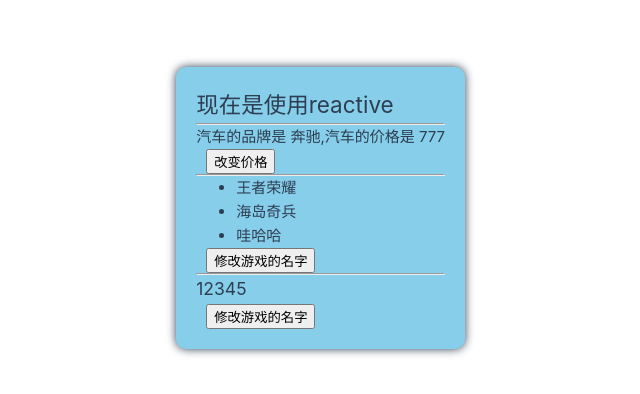
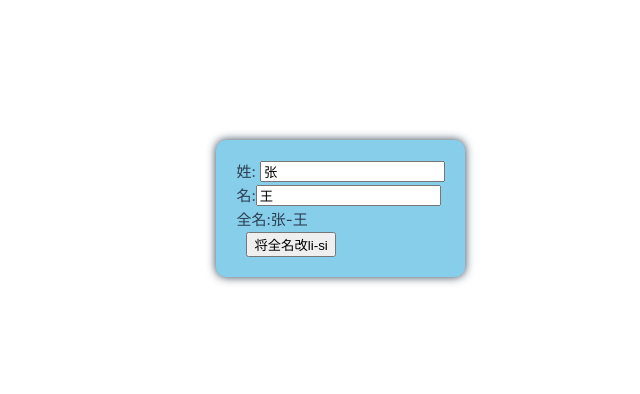
Before and after one commit to duasong111/Vue, a Vue app: page / in a window 1280 px wide. Shown: the part 192-586 px from the top of the page, without its empty margins (175-815 px from the left). Built offline with nearby package versions, Linux system fonts and the light colour scheme.

Commit message:
提交有关路由的代码进行保存

```diff
--- a/src/components/Person.vue
+++ b/src/components/Person.vue
@@ -1,17 +1,12 @@
 <template>
     <div class="person">
-        <h2>现在是使用reactive</h2>
-        <hr>
-        <h4>汽车的品牌是 {{ car.brand }},汽车的价格是 {{ car.price }}</h4>
-        <button @click="changPrice">改变价格</button>
-        <hr>
-        <ul>
-            <li v-for="game in games" :key="game.id">{{ game.name }}</li>
-        </ul>
-        <button @click="changeGameName">修改游戏的名字</button>
-        <hr>
-        <h3>{{ valueData.a.b.c.data }}</h3>
-        <button @click="changeValue">修改游戏的名字</button>
+        姓: <input type="text" v-model="firstName"> <br>
+        名:<input type="text" v-model="lastName"> <br>
+        全名:<span>{{ fullName}}</span>
+        <br>
+        <button @click="changefullName">将全名改li-si</button>
+
+
     </div>
 </template>
 <!-- <script lang="ts">
@@ -22,37 +17,24 @@
 
 <script lang="ts" setup name="Person">//使用setup的语法糖
 
-import { ref,reactive } from 'vue'
+import { ref, reactive, toRefs, computed } from 'vue'
+let firstName = ref("张")
+let lastName = ref("王")
 
-let car = reactive(({ brand: "奔驰", price: 777 }))
-
-let games = reactive([
-    { id: '001', name: "王者荣耀" },
-    { id: '002', name: "海岛奇兵" },
-    { id: '003', name: "哇哈哈" }
-])
-
-let valueData =ref({a:{
-    b:{
-        c:{
-            data:12345
-        }
+let fullName = computed({
+    get() {
+        return firstName.value.slice(0, 1).toUpperCase() + firstName.value.slice(1) + '-' +
+            lastName.value
+    },
+    set(vla){
+        const[str1,str2]=vla.split('-')
+        firstName.value=str1
+        lastName.value=str2
     }
+})
+function changefullName() {
+    fullName.value = "li-si"
 }
-    }
-)
-
-function changPrice() {
-    car.price += 100;
-}
-function changeGameName() {
-    games[0].name = "改变名字"
-}
-function changeValue(){
-    valueData.value.a.b.c.data=3333
-} //但凡用到ref一定要切记加上value
-
-
 
 </script>
 
```
